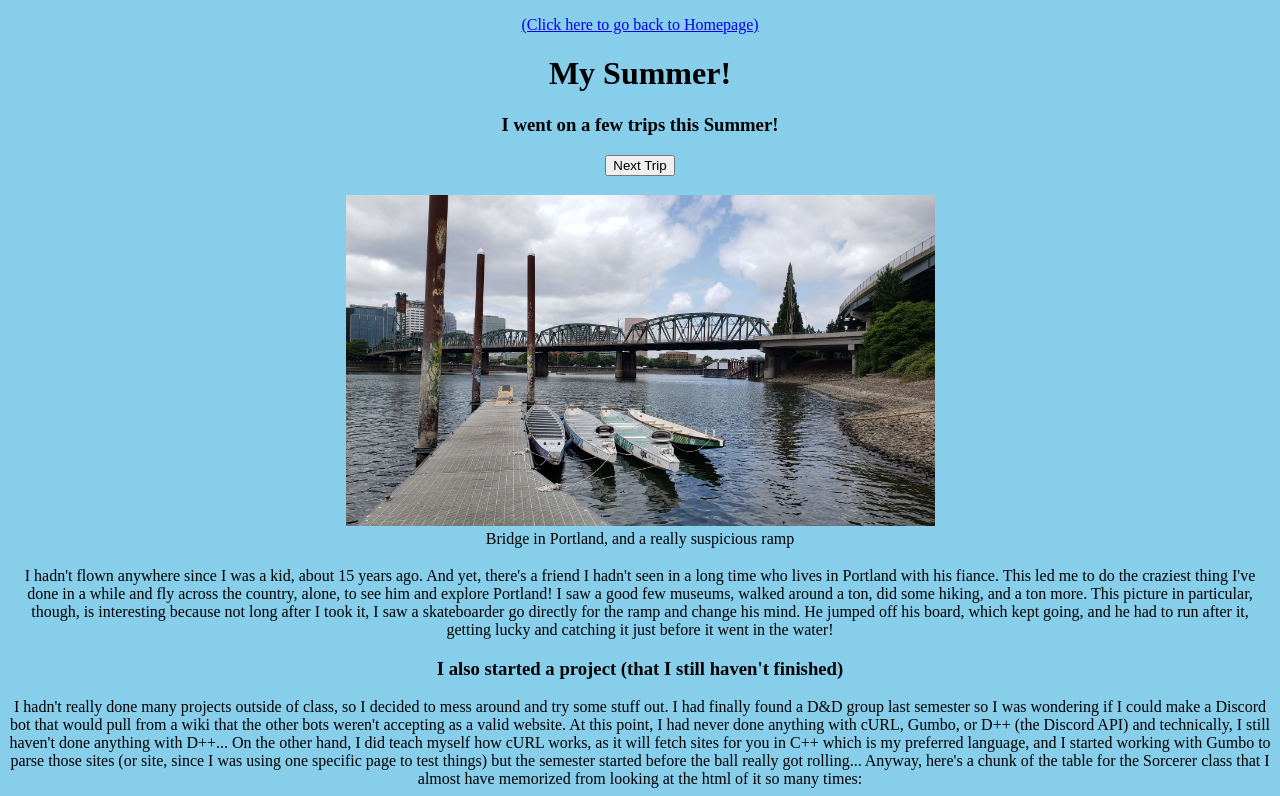
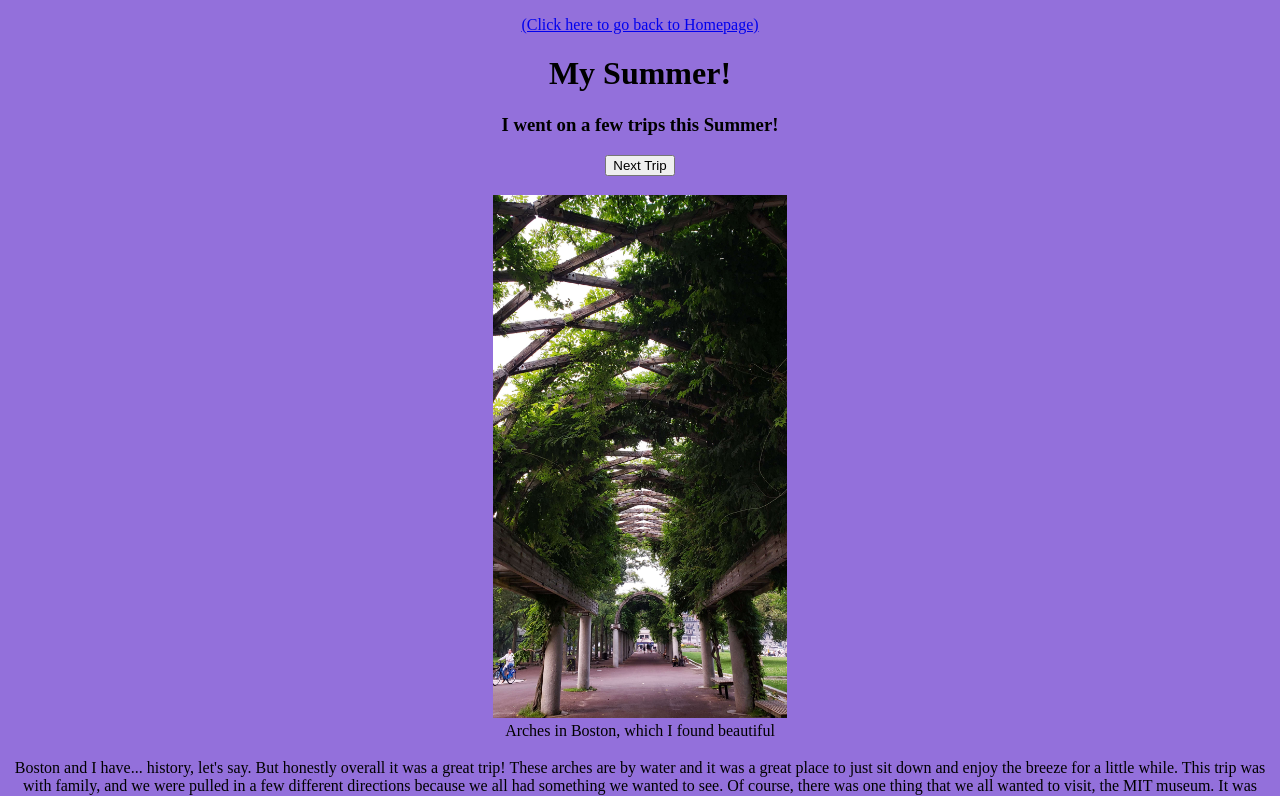
Before and after one commit to choudhs2/WebDevAssignment1, a plain HTML site: page Summer.html in a window 1280 px wide. Both pictures are taken after a click on the button "Next Trip". Shown: the top 796 px of the page. Drawn offline with Linux system fonts and the light colour scheme.

Commit message:
Added button functionality and minor html/css changes

```diff
--- a/Summer.html
+++ b/Summer.html
@@ -13,8 +13,8 @@
 		<img src="Portland.jpg" class="changeable_img" width="50%">
 		<figcaption class="changeable_cap">Bridge in Portland, and a really suspicious ramp</figcaption>
 	</figure>
-	<p class="changeable_text">I hadn't flown anywhere since I was a kid, about 15 years ago. And yet, there's a friend I hadn't seen in a long time who lives in Portland with his fiance. This led me to do the craziest thing I've done in a while and fly across the country, alone, to see him and explore Portland! I saw a good few museums, walked around a ton, did some hiking, and a ton more. This picture in particular, though, is interesting because not long after I took it, I saw a skateboarder go directly for the ramp and change his mind. He jumped off his board, which kept going, and he had to run after it, getting lucky and catching it just before it went in the water!</p>
-	<h3>I also started a project (that I still haven't finished)</h3>
+	<p class="changeable_text" margin-left="15%" margin-right="15%">I hadn't flown anywhere since I was a kid, about 15 years ago. And yet, there's a friend I hadn't seen in a long time who lives in Portland with his fiance. This led me to do the craziest thing I've done in a while and fly across the country, alone, to see him and explore Portland! I saw a good few museums, walked around a ton, did some hiking, and a ton more. This picture in particular, though, is interesting because not long after I took it, I saw a skateboarder go directly for the ramp and change his mind. He jumped off his board, which kept going, and he had to run after it, getting lucky and catching it just before it went in the water!</p>
+	<h3>I also started a project! (That I still haven't finished...)</h3>
 	<p>
 		I hadn't really done many projects outside of class, so I decided to mess around and try some stuff out. I had finally found a D&amp;D group last semester so I was wondering if I could make a Discord bot that would pull from a wiki that the other bots weren't accepting as a valid website. At this point, I had never done anything with cURL, Gumbo, or D++ (the Discord API) and technically, I still haven't done anything with D++... On the other hand, I did teach myself how cURL works, as it will fetch sites for you in C++ which is my preferred language, and I started working with Gumbo to parse those sites (or site, since I was using one specific page to test things) but the semester started before the ball really got rolling... Anyway, here's a chunk of the table for the Sorcerer class that I almost have memorized from looking at the html of it so many times:
 	</p>
@@ -59,7 +59,6 @@
     		<td>4</td>
     		<td>2</td>
     	</tr>
-
 	</table>
 	<script src="SummerButton.js"></script>
 </body>
--- /dev/null
+++ b/SummerButton.js
@@ -0,0 +1,38 @@
+const button = document.querySelector("#summerButton");
+
+const imgs = [
+	"Portland.jpg",
+	"Boston.jpg",
+	"Buffalo.jpg"
+];
+
+const caps = [
+	"Bridge in Portland, and a really suspicious ramp...",
+	"Arches in Boston, which I found beautiful",
+	"Authentic Bengali food from Buffalo, from Clay Handi"
+];
+
+const descs = [
+	"I hadn't flown anywhere since I was a kid, about 15 years ago. And yet, there's a friend I hadn't seen in a long time who lives in Portland with his fiance. This led me to do the craziest thing I've done in a while and fly across the country, alone, to see him and explore Portland! I saw a good few museums, walked around a ton, did some hiking, and a ton more. This picture in particular, though, is interesting because not long after I took it, I saw a skateboarder go directly for the ramp and change his mind. He jumped off his board, which kept going, and he had to run after it, getting lucky and catching it just before it went in the water!",
+	"Boston and I have... history, let's say. But honestly overall it was a great trip! These arches are by water and it was a great place to just sit down and enjoy the breeze for a little while. This trip was with family, and we were pulled in a few different directions because we all had something we wanted to see. Of course, there was one thing that we all wanted to visit, the MIT museum. It was filled with tons of interactive exhibits and had only opened back up last year after being closed for the pandemic. There were a few AI projects there too, which was really cool to see and just made me even more excited to continue Computer Science.",
+	"My family and I were in Buffalo for a wedding, actually. It was a small wedding with mostly just close family, so it wasn't particularly eventful. However, we had extra time in Buffalo after that, so we went around, explored, and even went to Niagara Falls, on the Canadian side, which was absolutely beautiful! And of course, we had some amazing food, as you can see from the image. My family is Bengali and this restaurant is owned and operated by Bengali people! All the food traditional and is even made in the clay pots that it is served in, along with wooden utensils. While you think that might be unsanitary or a hassle, everything in the restaurant was super clean!"
+];
+
+let count = 0;
+
+const img = document.querySelector(".changeable_img");
+const cap = document.querySelector(".changeable_cap");
+const desc = document.querySelector(".changeable_text");
+
+button.addEventListener("click", () => {
+	count = (count+1) % 3;
+	img.setAttribute("src", imgs[count]);
+	cap.textContent = caps[count];
+	if(count === 1) {
+		img.setAttribute("width", "25%");
+	}
+	else {
+		img.setAttribute("width", "50%");
+	}
+	desc.textContent = descs[count];
+});
--- a/main.css
+++ b/main.css
@@ -18,7 +18,7 @@ figure {
 }
 
 html {
-	background: skyblue;
+	background: mediumpurple;
 }
 
 body {
```
